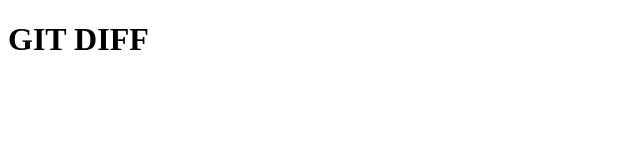
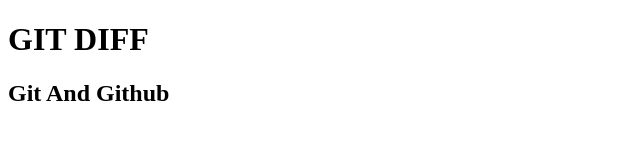
Before and after one commit to mamish12/GIT-DIFF-CMD, a plain HTML site: page index.html in a window 1280 px wide. Shown: the whole page, without its empty margins (0-640 px from the left). Drawn offline with Linux system fonts and the light colour scheme.

Commit message:
second commit

```diff
--- a/index.html
+++ b/index.html
@@ -7,5 +7,6 @@
 </head>
 <body>
     <h1>GIT DIFF</h1>
+    <h2>Git And Github</h2>
 </body>
 </html>
```
